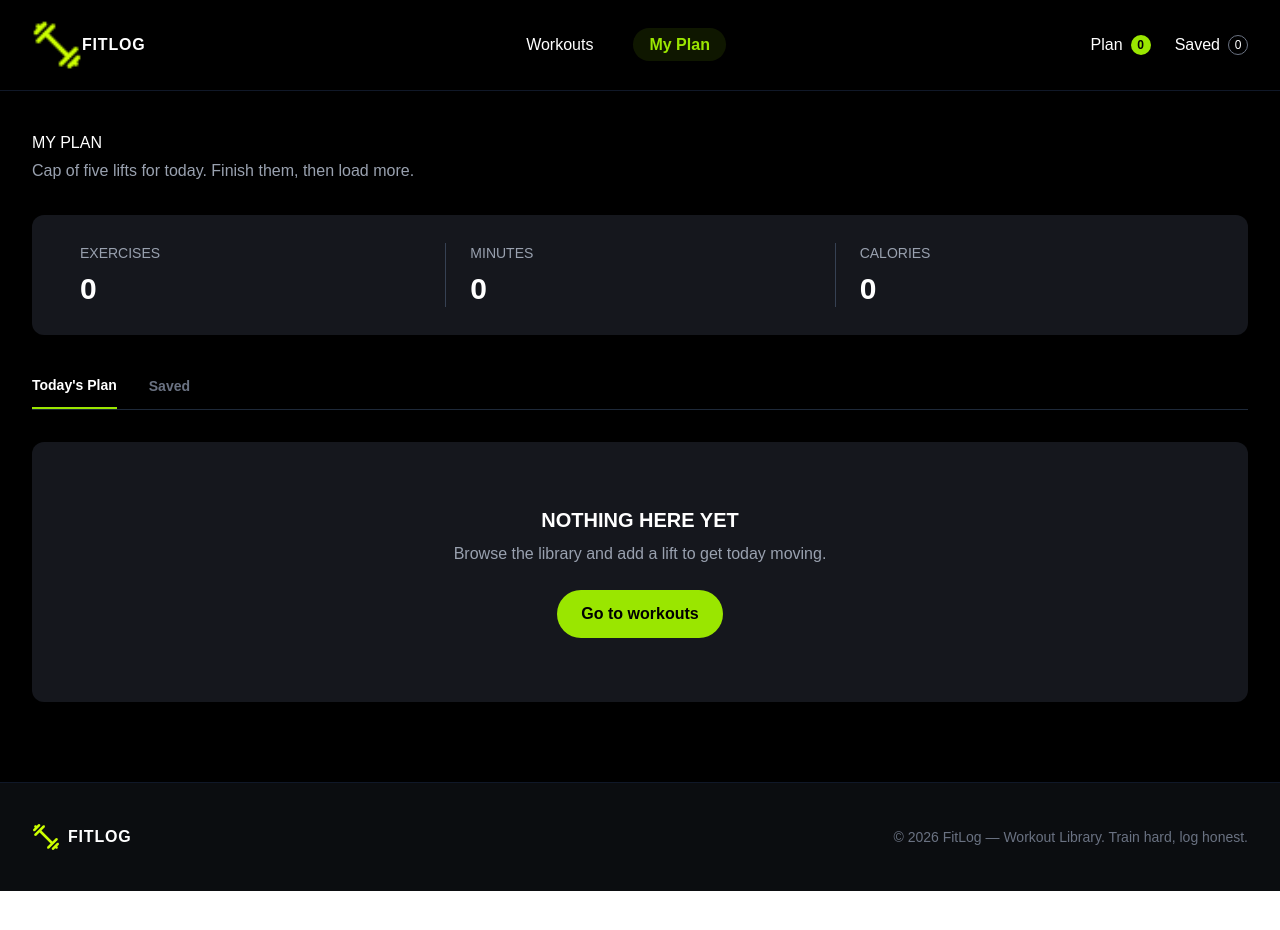
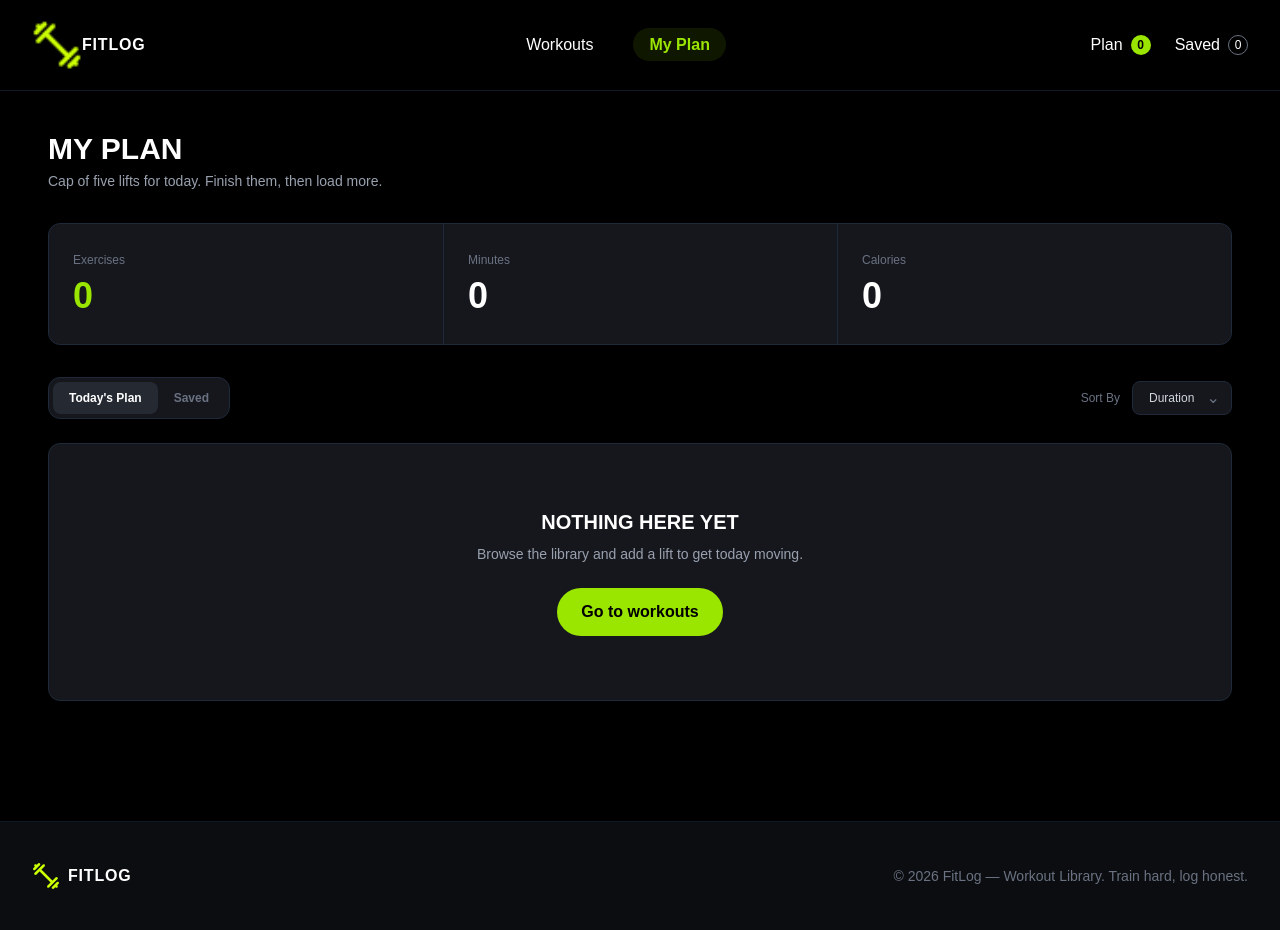
Before and after one commit to ZiaUddin76/Fit-Log-Project, a Next.js app: page /my-plan in a window 1280 px wide. Before the commit the page ends 891 px from the top, so only its background shows below. Built offline with nearby package versions, Linux system fonts and the light colour scheme.

Commit message:
sort added

```diff
--- a/src/app/my-plan/page.tsx
+++ b/src/app/my-plan/page.tsx
@@ -1,58 +1,94 @@
-'use client'
+'use client';
+
 import MyPlanCard from '@/components/MyPlanCard';
 import { WorkoutContext } from '@/context/WorkoutContext';
 import Link from 'next/link';
 import React, { useContext, useState } from 'react';
 
 const MyPlanPage = () => {
-
-
     const { todayPlan, savedWorkouts } = useContext(WorkoutContext);
-    console.log("Today's Plan: ", todayPlan);
-    console.log("Saved Workouts:", savedWorkouts);
-
 
     const [activeTab, setActiveTab] = useState('today');
 
+    const [sortBy, setSortBy] = useState('duration');
 
-    const totalMinutes = todayPlan.reduce((total, workout) =>
-        total + workout.duration, 0);
 
-    const totalCalories = todayPlan.reduce((total, workout) =>
-        total + workout.caloriesBurned, 0);
+    const totalMinutes = todayPlan.reduce(
+        (total, workout) => total + workout.duration,
+        0
+    );
 
+    const totalCalories = todayPlan.reduce(
+        (total, workout) => total + workout.caloriesBurned,
+        0
+    );
+
+
+    const currentWorkouts = activeTab === 'today' ? todayPlan : savedWorkouts;
+
+
+    const sortedWorkouts = [...currentWorkouts].sort((a, b) => {
+
+        if (sortBy === 'duration') {
+            return a.duration - b.duration;
+        }
+        if (sortBy === 'calories') {
+            return a.caloriesBurned - b.caloriesBurned;
+        }
+        if (sortBy === 'rating') {
+            return b.rating - a.rating;
+        }
+
+        return 0;
+
+    });
 
 
 
     return (
+        <div className="px-6 py-10 md:px-10 lg:px-12">
 
-        <div className='px-8'>
-            <h1 className='mt-10'>MY PLAN</h1>
+            {/* HEADER */}
+            <div>
+                <h1 className="text-3xl font-extrabold text-white">
+                    MY PLAN
+                </h1>
 
-            <p className='mt-1 text-gray-400'>
+                <p className="mt-1 text-sm text-gray-400">
                     Cap of five lifts for today. Finish them, then load more.
                 </p>
+            </div>
 
 
-            <div className="mt-8 grid grid-cols-3 rounded-xl bg-[#15171D] px-6 py-7">
+            {/* METRICS */}
+            <div className="mt-8 grid grid-cols-1 overflow-hidden rounded-xl border border-gray-800 bg-[#15171D] md:grid-cols-3">
 
-                <div className="px-6">
-                    <p className="text-sm text-gray-400">EXERCISES</p>
-                    <p className="mt-2 text-3xl font-bold text-white">
+                <div className="px-6 py-7">
+                    <p className="text-xs text-gray-500">
+                        Exercises
+                    </p>
+
+                    <p className="mt-2 text-4xl font-extrabold text-lime-400">
                         {todayPlan.length}
                     </p>
                 </div>
 
-                <div className="border-l border-gray-700 px-6">
-                    <p className="text-sm text-gray-400">MINUTES</p>
-                    <p className="mt-2 text-3xl font-bold text-white">
+                <div className="border-t border-gray-800 px-6 py-7 md:border-l md:border-t-0">
+                    <p className="text-xs text-gray-500">
+                        Minutes
+                    </p>
+
+                    <p className="mt-2 text-4xl font-extrabold text-white">
                         {totalMinutes}
                     </p>
                 </div>
 
-                <div className="border-l border-gray-700 px-6">
-                    <p className="text-sm text-gray-400">CALORIES</p>
-                    <p className="mt-2 text-3xl font-bold text-white">
+                <div className="border-t border-gray-800 px-6 py-7 md:border-l md:border-t-0">
+                    <p className="text-xs text-gray-500">
+                        Calories
+                    </p>
+
+                    <p className="mt-2 text-4xl font-extrabold text-white">
                         {totalCalories}
                     </p>
                 </div>
@@ -60,12 +96,16 @@ const MyPlanPage = () => {
             </div>
 
 
-            <div className="mt-10 flex gap-8 border-b border-gray-800">
+            {/* TABS + SORT */}
+            <div className="mt-8 flex items-center justify-between">
+
+                {/* TABS */}
+                <div className="flex rounded-xl border border-gray-800 bg-[#15171D] p-1">
 
                     <button
                         onClick={() => setActiveTab('today')}
-                    className={`pb-3 text-sm font-semibold ${activeTab === 'today'
-                        ? 'border-b-2 border-lime-400 text-white'
+                        className={`rounded-lg px-4 py-2 text-xs font-semibold transition ${activeTab === 'today'
+                            ? 'bg-[#252932] text-white'
                             : 'text-gray-500'
                             }`}
                     >
@@ -74,8 +114,8 @@ const MyPlanPage = () => {
 
                     <button
                         onClick={() => setActiveTab('saved')}
-                    className={`pb-3 text-sm font-semibold ${activeTab === 'saved'
-                        ? 'border-b-2 border-lime-400 text-white'
+                        className={`rounded-lg px-4 py-2 text-xs font-semibold transition ${activeTab === 'saved'
+                            ? 'bg-[#252932] text-white'
                             : 'text-gray-500'
                             }`}
                     >
@@ -85,75 +125,118 @@ const MyPlanPage = () => {
                 </div>
 
 
+                {/* SORT */}
+                <div className="flex items-center gap-3">
 
+                    <span className="text-xs text-gray-500">
+                        Sort By
+                    </span>
+
+
+
+                    <div className="relative">
+                        <select
+                            value={sortBy}
+                            onChange={(e) => setSortBy(e.target.value)}
+                            className="appearance-none rounded-lg border border-gray-800 bg-[#15171D] px-4 py-2 pr-9 text-xs text-gray-300 outline-none"
+                        >
+                            <option value="duration">Duration</option>
+                            <option value="calories">Calories</option>
+                            <option value="rating">Rating</option>
+                        </select>
+
+                        <span className="pointer-events-none absolute right-3 top-1/2 -translate-y-1/2 text-gray-500">
+                            ⌄
+                        </span>
+                    </div>
+
+                </div>
+
+            </div>
+
+
+            {/* TODAY'S PLAN */}
             {activeTab === 'today' && (
                 todayPlan.length === 0 ? (
-                    <div className="mt-8 rounded-xl bg-[#15171D] px-6 py-16 text-center">
+
+                    <div className="mt-6 rounded-xl border border-gray-800 bg-[#15171D] px-6 py-16 text-center">
+
                         <h2 className="text-xl font-bold text-white">
                             NOTHING HERE YET
                         </h2>
 
-                        <p className="mt-2 text-gray-400">
+                        <p className="mt-2 text-sm text-gray-400">
                             Browse the library and add a lift to get today moving.
                         </p>
 
                         <Link
                             href="/"
-                            className="mt-6 inline-flex rounded-full bg-lime-400 px-6
-                            py-3 font-semibold text-black cursor-pointer hover:bg-lime-300"
+                            className="mt-6 inline-flex cursor-pointer rounded-full bg-lime-400 px-6 py-3 font-semibold text-black transition hover:bg-lime-300"
                         >
                             Go to workouts
                         </Link>
+
                     </div>
-                ) :
-                    (
-                        <div className='mt-8 space-y-4'>
-                            {todayPlan.map((workout) => (
-                                <MyPlanCard key={workout.id}
+
+                ) : (
+
+                    <div className="mt-6 space-y-4">
+
+                        {sortedWorkouts.map((workout) => (
+                            <MyPlanCard
+                                key={workout.id}
                                 workout={workout}
-                                    type="today" />
+                                type="today"
+                            />
                         ))}
+
                     </div>
+
                 )
             )}
 
 
+            {/* SAVED */}
             {activeTab === 'saved' && (
                 savedWorkouts.length === 0 ? (
-                    <div className="mt-8 rounded-xl bg-[#15171D] px-6 py-16 text-center">
+
+                    <div className="mt-6 rounded-xl border border-gray-800 bg-[#15171D] px-6 py-16 text-center">
 
                         <h2 className="text-xl font-bold text-white">
                             NOTHING HERE YET
                         </h2>
 
-                        <p className="mt-2 text-gray-400">
+                        <p className="mt-2 text-sm text-gray-400">
                             Browse the library and save a workout for later.
                         </p>
 
                         <Link
                             href="/"
-                            className="mt-6 inline-flex rounded-full bg-lime-400
-                            px-6 py-3 font-semibold text-black cursor-pointer hover:bg-lime-300"
+                            className="mt-6 inline-flex cursor-pointer rounded-full bg-lime-400 px-6 py-3 font-semibold text-black transition hover:bg-lime-300"
                         >
                             Go to workouts
                         </Link>
 
                     </div>
+
                 ) : (
-                    <div className="mt-8 space-y-4">
-                        {savedWorkouts.map((workout) => (
+
+                    <div className="mt-6 space-y-4">
+
+                        {sortedWorkouts.map((workout) => (
                             <MyPlanCard
                                 key={workout.id}
                                 workout={workout}
-                                type = "saved"
+                                type="saved"
                             />
                         ))}
+
                     </div>
+
                 )
             )}
 
         </div>
-
     );
 };
 
--- a/src/components/MyPlanCard.tsx
+++ b/src/components/MyPlanCard.tsx
@@ -2,7 +2,8 @@ import { WorkoutContext } from '@/context/WorkoutContext';
 import Image from 'next/image';
 import Link from 'next/link';
 import { useContext } from 'react';
-import { LuClock3, LuFlame, LuStar, LuX } from 'react-icons/lu';
+import { BiCheck } from 'react-icons/bi';
+import { LuClock3, LuFlame, LuStar, LuX, LuCheck } from 'react-icons/lu';
 import { toast } from 'react-toastify';
 
 const MyPlanCard = ({ workout, type }: { workout: any; type: "today" | "saved"; }) => {
@@ -64,17 +65,17 @@ const MyPlanCard = ({ workout, type }: { workout: any; type: "today" | "saved";
                 <div className="mt-4 flex items-center gap-5 text-sm text-gray-300">
 
                     <div className="flex items-center gap-1.5">
-                        <LuClock3 />
+                        <LuClock3 className='text-lime-400' />
                         <span>{workout.duration} min</span>
                     </div>
 
                     <div className="flex items-center gap-1.5">
-                        <LuFlame />
+                        <LuFlame className='text-lime-400' />
                         <span>{workout.caloriesBurned} cal</span>
                     </div>
 
                     <div className="flex items-center gap-1.5">
-                        <LuStar />
+                        <LuStar className='text-lime-400' />
                         <span>{workout.rating}</span>
                     </div>
 
@@ -97,8 +98,10 @@ const MyPlanCard = ({ workout, type }: { workout: any; type: "today" | "saved";
                     <button
                         onClick={handleMarkAsDone}
                         className="rounded-full bg-lime-400 px-4 py-2 text-sm
-                        font-semibold text-black cursor-pointer hover:bg-lime-300"
+                        font-semibold text-black cursor-pointer hover:bg-lime-300
+                        flex items-center gap-1"
                     >
+                        <LuCheck size={17} strokeWidth={4} />
                         Mark as Done
                     </button>
 
```
Lines whose indentation alone changed are shown as unchanged.
